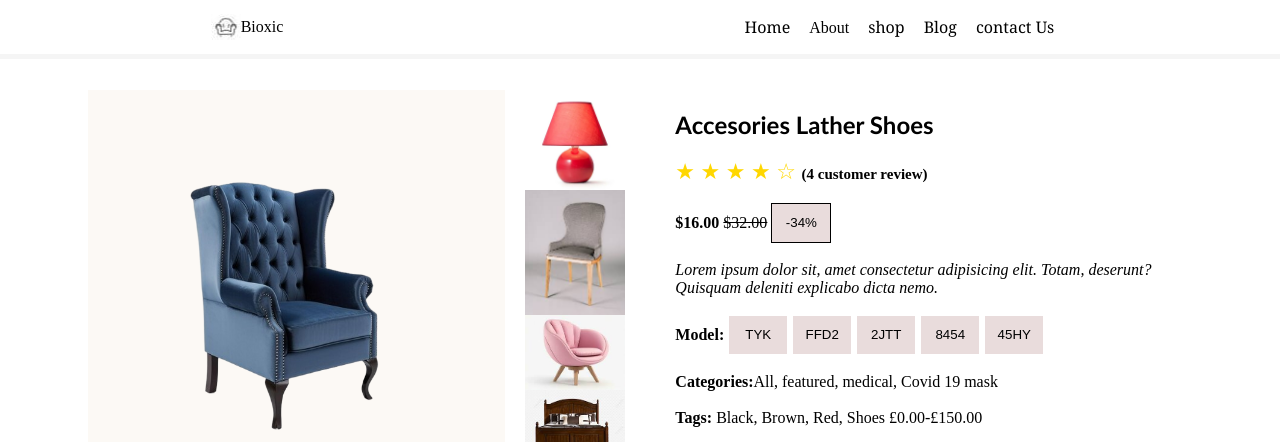
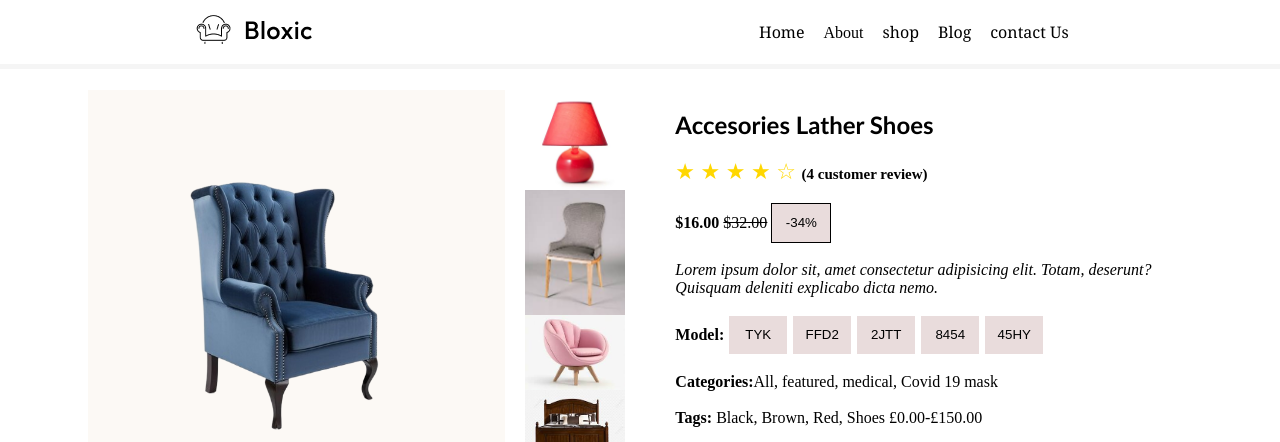
Before and after one commit to Heebrah/prettyWeb, a plain HTML site: page Homeshow.html/product.html in a window 1280 px wide. Shown: the top 442 px of the page. Drawn offline with Linux system fonts and the light colour scheme.

Commit message:
comitting my project

```diff
--- a/Homeshow.html/product.html
+++ b/Homeshow.html/product.html
@@ -137,7 +137,7 @@ body{
 </head>
 <body>
     <div class="flex1">
-        <div class="top-bioxic"><img class="Bioxic-img" src="../images/BloxicLogo.JPG" alt="">Bioxic</div>
+        <div class="Bioxic"><img src="../images/bloxic-img.png" alt=""></div>
         <div class="menu-bar">
             <ul>
                 <li><a href="../index.html">Home</a></li>
```
Also changed, not shown: index.html (+1 -1 lines).
